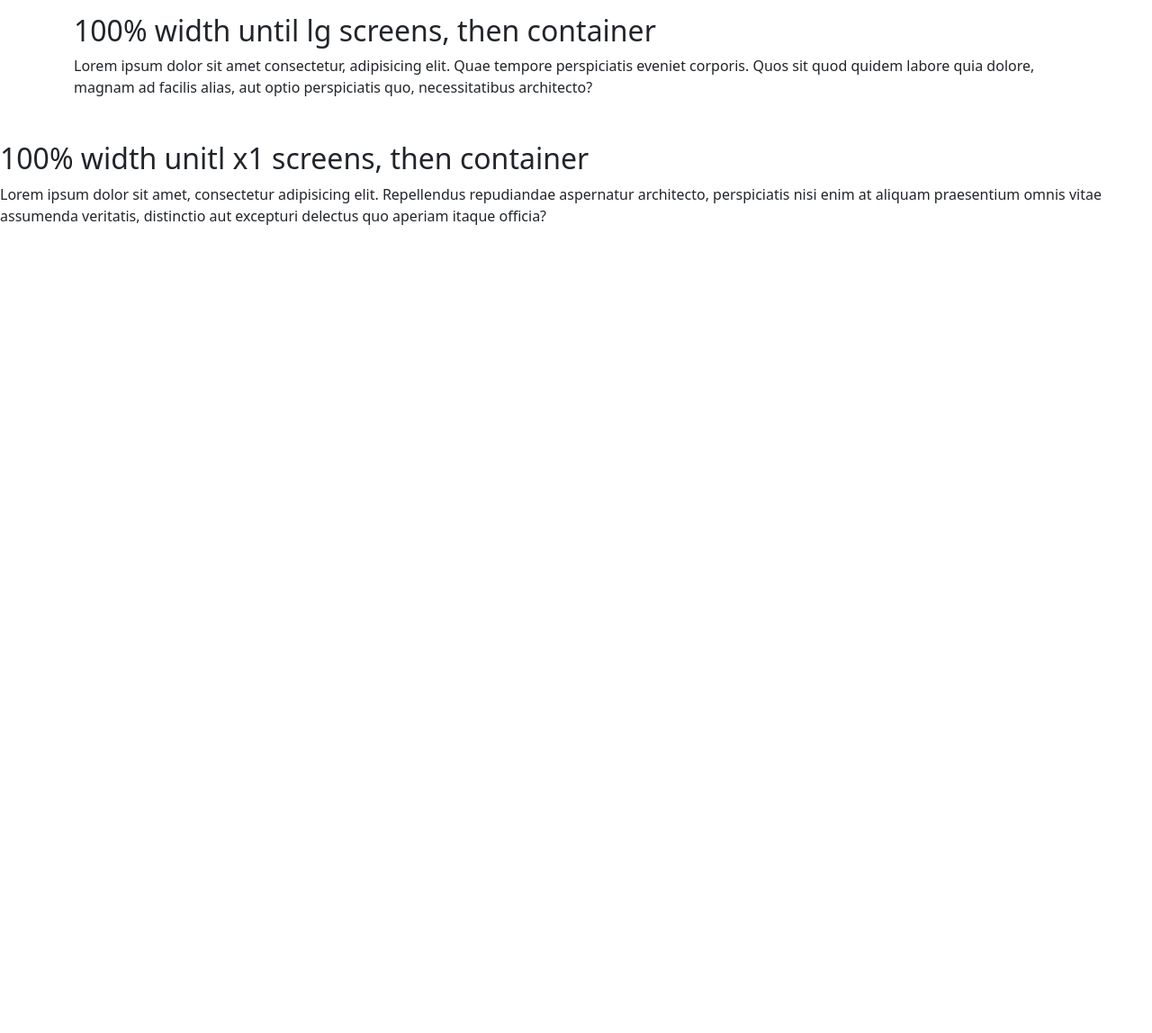
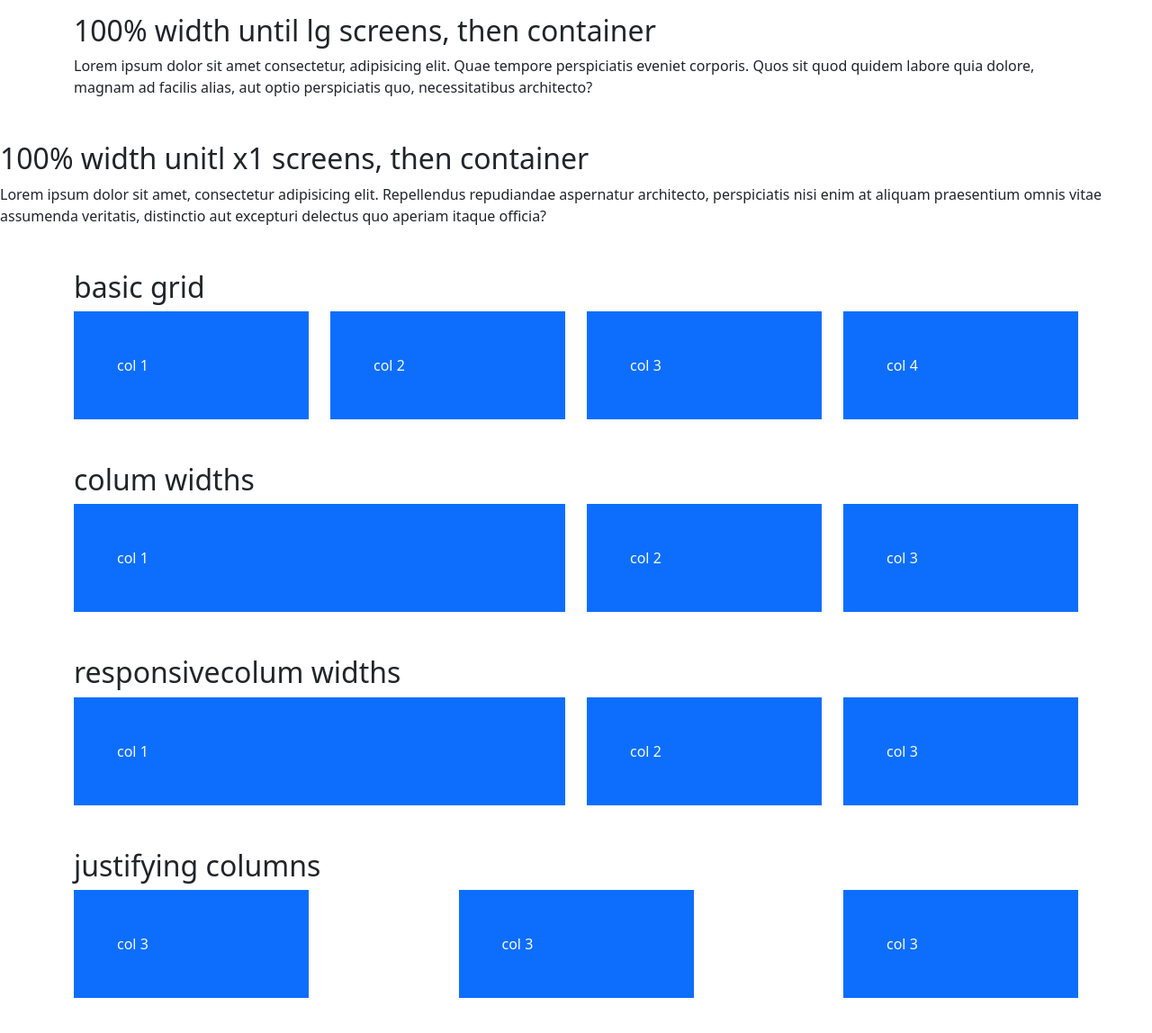
Before and after one commit to sirelintammaru/bootstrap5, a plain HTML site: page lesson3/index.html in a window 1280 px wide. Shown: the part 1901-3049 px from the top of the page at 90% size. Before the commit the page ends 2201 px from the top, so only its background shows below. Drawn offline with nearby package versions, Linux system fonts and the light colour scheme.

Commit message:
bootstrap, columns

```diff
--- a/lesson3/index.html
+++ b/lesson3/index.html
@@ -102,6 +102,79 @@
     <p>Lorem ipsum dolor sit amet, consectetur adipisicing elit. Repellendus repudiandae aspernatur architecto, perspiciatis nisi enim at aliquam praesentium omnis vitae assumenda veritatis, distinctio aut excepturi delectus quo aperiam itaque officia?</p>
 </div>
 
+<div class="container-lg my-5">
+    <h2>basic grid</h2>
+<div class="row">
+<div class="col">
+<div class="p-5 bg-primary text-light">col 1</div>
+</div>
+<div class="col">
+    <div class="p-5 bg-primary text-light">col 2</div>
+    </div>
+    <div class="col">
+        <div class="p-5 bg-primary text-light">col 3</div>
+        </div>
+        <div class="col">
+            <div class="p-5 bg-primary text-light">col 4</div>
+            </div>
+</div>
+</div>
+
+
+<div class="container-lg my-5">
+    <h2>colum widths</h2>
+    <div class="row">
+        <div class="col-6">
+        <div class="p-5 bg-primary text-light">col 1</div>
+        </div>
+        <div class="col-3">
+            <div class="p-5 bg-primary text-light">col 2</div>
+            </div>
+            <div class="col-3">
+                <div class="p-5 bg-primary text-light">col 3</div>
+                </div>
+                <div class="col">
+
+        </div>
+        </div>
+</div>
+
+
+<div class="container-lg my-5">
+    <h2>responsivecolum widths</h2>
+    <div class="row">
+        <div class="col-sm-4 col-lg-6">
+        <div class="p-5 bg-primary text-light">col 1</div>
+        </div>
+        <div class="col-sm-4 col-lg-3">
+            <div class="p-5 bg-primary text-light">col 2</div>
+            </div>
+            <div class="col-sm-4 col-lg-3">
+                <div class="p-5 bg-primary text-light">col 3</div>
+                </div>
+
+
+        </div>
+        </div>
+</div>
+
+
+<div class="container-lg my-5">
+    <h2>justifying columns</h2>
+    <div class="row justify-content-between">
+        <div class="col-md-3">
+            <div class="p-5 bg-primary text-light">col 3</div>
+            </div>
+            <div class="col-md-3">
+                <div class="p-5 bg-primary text-light">col 3</div>
+                </div>
+                <div class="col-md-3">
+                    <div class="p-5 bg-primary text-light">col 3</div>
+                    </div>
+
+
+</div>
+
 
 
 
```
Also changed, not shown: projekt/index.html (added, +80 -0 lines), projekt/auto2.jpg (added).
